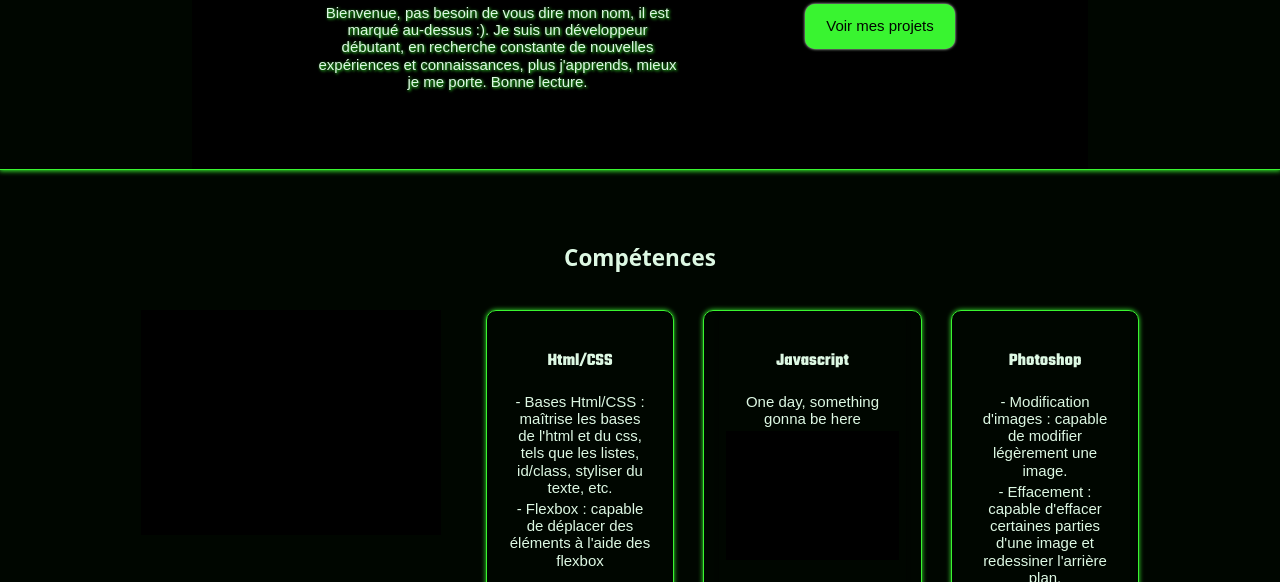
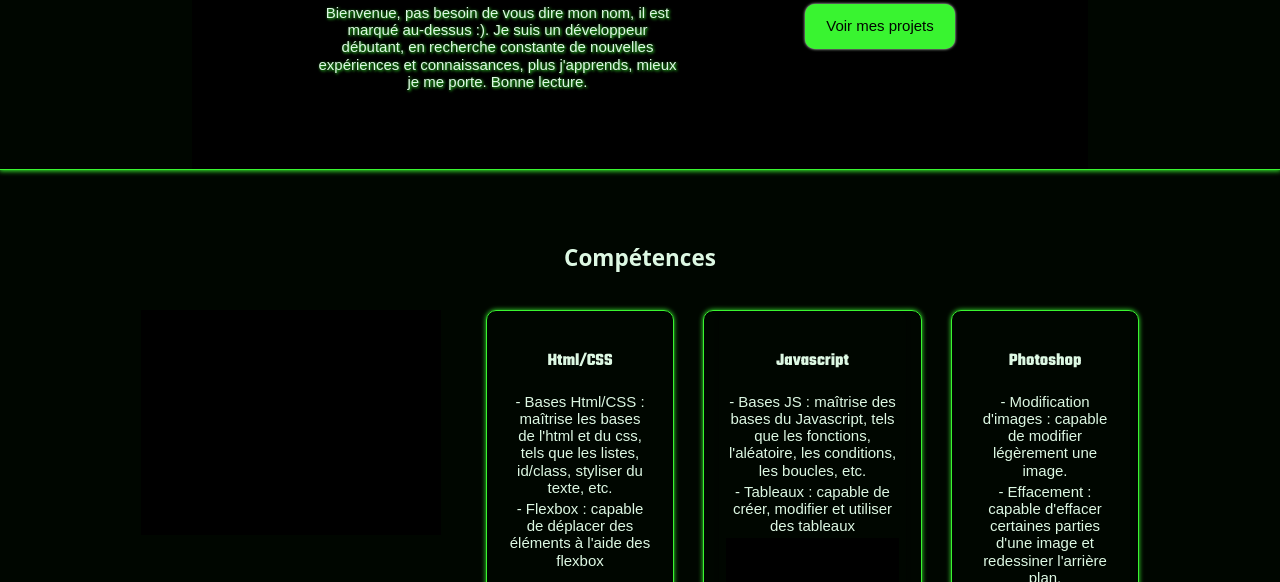
Before and after one commit to tomdockesdidier/portfolioTDD, a plain HTML site: page iindex.html in a window 1280 px wide. Shown: the part 218-800 px from the top of the page. Drawn offline with nearby package versions, Linux system fonts and the light colour scheme; a web font is replaced by a local one.

Commit message:
Update iindex.html

```diff
--- a/iindex.html
+++ b/iindex.html
@@ -81,7 +81,8 @@
                         <h3>Javascript</h3>
                     </li>
                     <li>
-                        <p>One day, something gonna be here</p>
+                        <p>- Bases JS : maîtrise des bases du Javascript, tels que les fonctions, l'aléatoire, les conditions, les boucles, etc.</p>
+                        <p>- Tableaux : capable de créer, modifier et utiliser des tableaux</p>
                     </li>
                     <li>
                         <img src="images/black.jpg" id="gifone">
```
